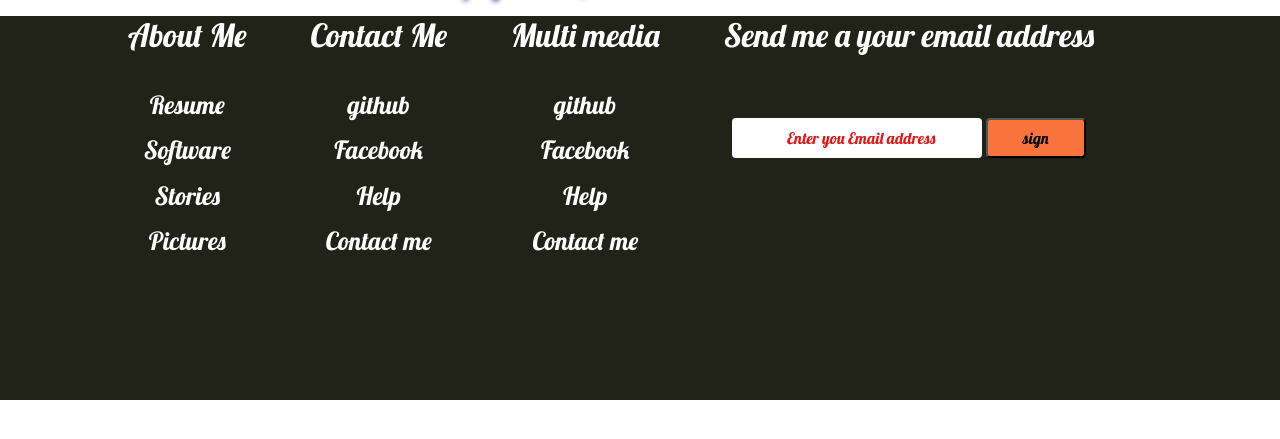
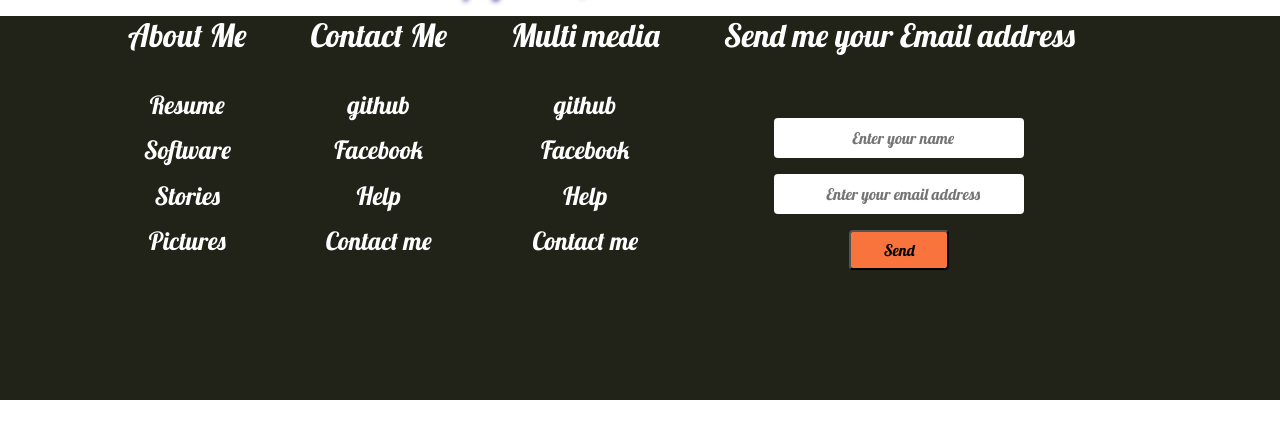
Before and after one commit to grbrooks/my-cvprofile, a PHP site: page /radio.html in a window 1280 px wide. Shown: the part 94-533 px from the top of the page. Run offline with PHP 8.4, Linux system fonts and the light colour scheme.

Commit message:
modified footer

```diff
--- a/action_page.php
+++ /dev/null
@@ -1 +0,0 @@
-Your email address is: <?php echo $_POST["email"]; ?>
--- a/css/styles.css
+++ b/css/styles.css
@@ -98,7 +98,8 @@ img:hover {
     margin-bottom: 2em;
 }
 
-#footer-mail {
+#footer-mail,
+#footer-name {
     width: 250px;
     height: 40px;
     border-radius: 4px;
@@ -107,10 +108,6 @@ img:hover {
     padding-left: 0.5rem;
     font-size: 1rem;
     margin-bottom: 1rem;
-}
-
-#footer-mail::placeholder {
-    color: #e91313;
 }
 
 #footer-mail-btn {
@@ -160,12 +157,13 @@ img:hover {
     .footer-3 {
         display: none;
     }
-    #footer-mail {
-        width: 100px;
+    #footer-mail,
+    #footer-name {
+        width: 160px;
         height: 30px;
     }
     #footer-mail-btn {
-        width: 30px;
+        width: 50px;
         height: 30px;
     }
 }
@@ -206,7 +204,7 @@ img:hover {
         height: 20px;
     }
     #footer-mail-btn {
-        width: 30px;
+        width: 40px;
         height: 20px;
     }
 }
--- a/form-to-email.php
+++ /dev/null
@@ -1,4 +0,0 @@
-<?php
-$visitor_email=$_post["email"];
-echo "email";
-?>
--- a/radio.html
+++ b/radio.html
@@ -55,8 +55,14 @@
                     <a href="~">Contact me</a>
                 </div>
                 <div class="footer-email">
-                    <h2>Send me a your email address</h2>
-                    <input type="mail" placeholder="Enter you Email address" id="footer-mail"> <input type="submit" value="sign" id="footer-mail-btn">
+                    <h2>Send me your Email address</h2>
+                    <form action='handler.php' method='post'>
+                        <input name="name" type="name" placeholder="Enter your name" id="footer-name">
+                        <br>
+                        <input name="email" type="email" placeholder="Enter your email address" id="footer-mail">
+                        <br>
+                        <input type="submit" value="Send" id="footer-mail-btn">
+                    </form>
                 </div>
             </div>
         </div>
```
Also changed, not shown: config.php (deleted, +0 -34 lines), handler.php (added, +12 -0 lines), index.html (+5 -2 lines), resume.html (+6 -3 lines), software.html (+6 -3 lines).
